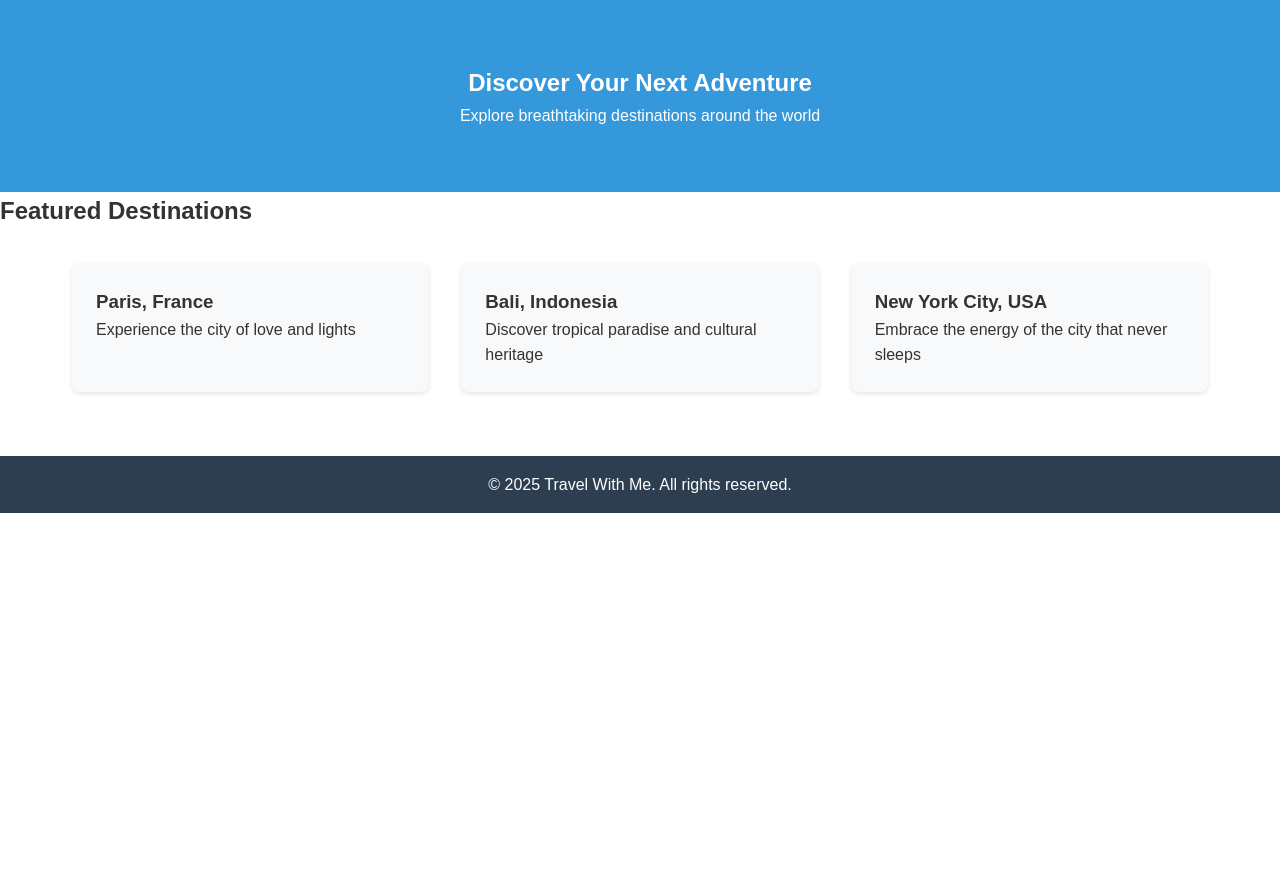
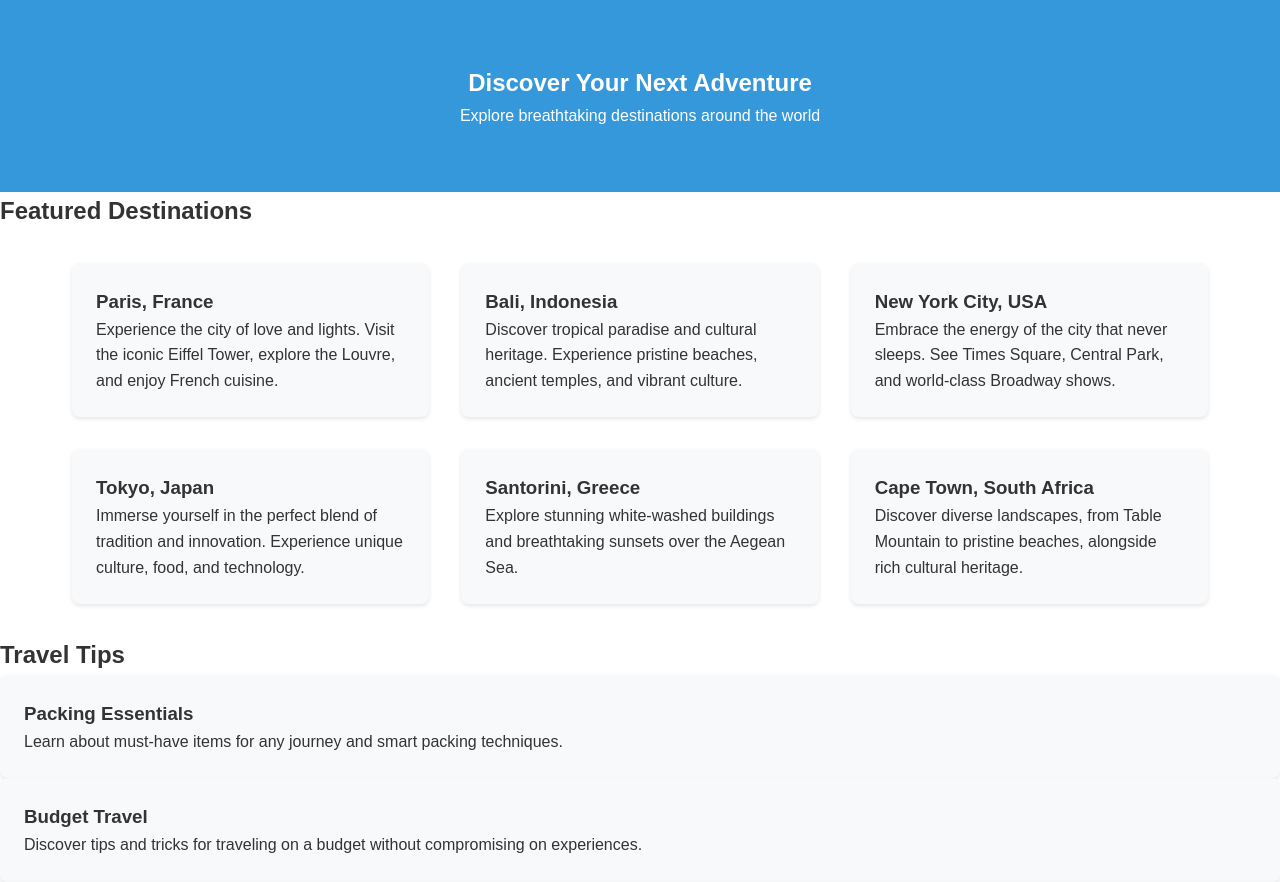
Before and after one commit to hilenamin/travel-with-me, a plain HTML site: page index.html in a window 1280 px wide. Shown: the part 70-952 px from the top of the page. Before the commit the page ends 800 px from the top, so only its background shows below. Drawn offline with Linux system fonts and the light colour scheme.

Commit message:
Add more destinations and travel tips section

```diff
--- a/index.html
+++ b/index.html
@@ -30,15 +30,45 @@
             <div class="destination-grid">
                 <article>
                     <h3>Paris, France</h3>
-                    <p>Experience the city of love and lights</p>
+                    <p>Experience the city of love and lights. Visit the iconic Eiffel Tower, explore the Louvre, and enjoy French cuisine.</p>
                 </article>
                 <article>
                     <h3>Bali, Indonesia</h3>
-                    <p>Discover tropical paradise and cultural heritage</p>
+                    <p>Discover tropical paradise and cultural heritage. Experience pristine beaches, ancient temples, and vibrant culture.</p>
                 </article>
                 <article>
                     <h3>New York City, USA</h3>
-                    <p>Embrace the energy of the city that never sleeps</p>
+                    <p>Embrace the energy of the city that never sleeps. See Times Square, Central Park, and world-class Broadway shows.</p>
+                </article>
+                <article>
+                    <h3>Tokyo, Japan</h3>
+                    <p>Immerse yourself in the perfect blend of tradition and innovation. Experience unique culture, food, and technology.</p>
+                </article>
+                <article>
+                    <h3>Santorini, Greece</h3>
+                    <p>Explore stunning white-washed buildings and breathtaking sunsets over the Aegean Sea.</p>
+                </article>
+                <article>
+                    <h3>Cape Town, South Africa</h3>
+                    <p>Discover diverse landscapes, from Table Mountain to pristine beaches, alongside rich cultural heritage.</p>
+                </article>
+            </div>
+        </section>
+
+        <section id="travel-tips">
+            <h2>Travel Tips</h2>
+            <div class="tips-grid">
+                <article>
+                    <h3>Packing Essentials</h3>
+                    <p>Learn about must-have items for any journey and smart packing techniques.</p>
+                </article>
+                <article>
+                    <h3>Budget Travel</h3>
+                    <p>Discover tips and tricks for traveling on a budget without compromising on experiences.</p>
+                </article>
+                <article>
+                    <h3>Safety First</h3>
+                    <p>Important safety guidelines and tips for traveling in foreign countries.</p>
                 </article>
             </div>
         </section>
```
